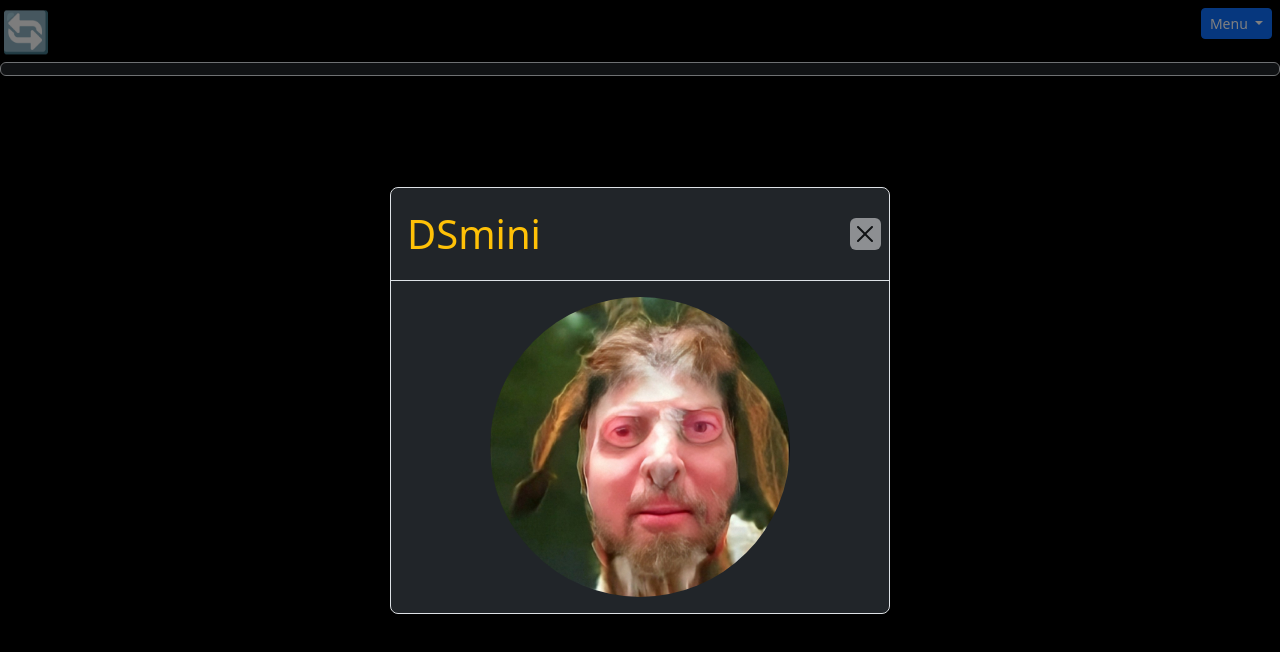
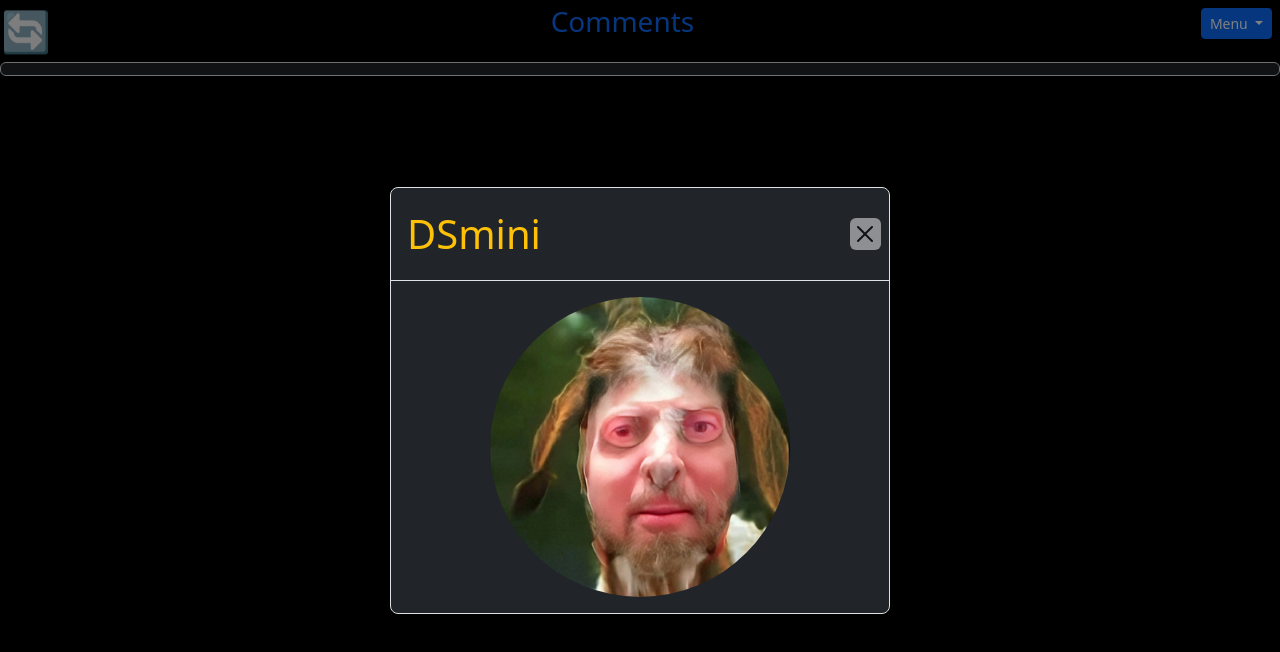
Before and after one commit to TrollHunterProductions/TrollHunterProductions.github.io, a plain HTML site: page dsmini/index.html in a window 1280 px wide. Drawn offline with nearby package versions, Linux system fonts and the light colour scheme.

Commit message:
Add files via upload

```diff
--- a/dsmini/index.html
+++ b/dsmini/index.html
@@ -156,6 +156,8 @@
       🔄
     </button>
 </div>
+
+<div class="flex text-primary fs-3">Comments</div>
 
 <div class="flex">
  <div class="dropdown">
```
